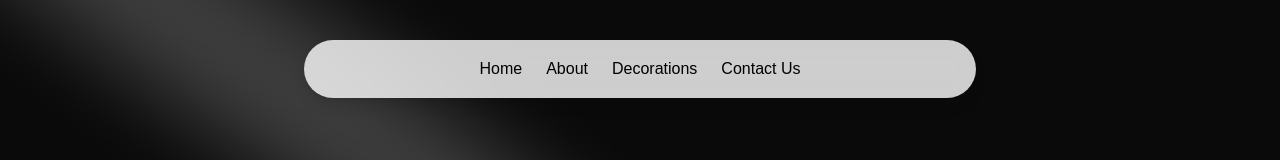
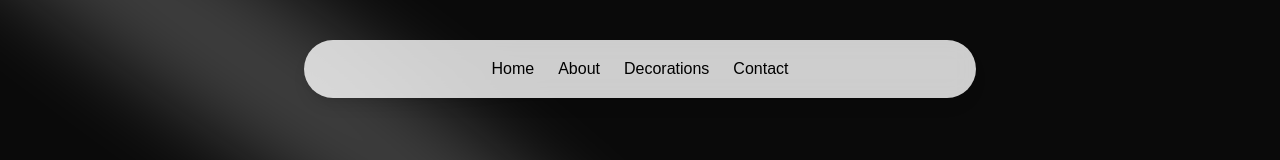
Before and after one commit to therahulkumar9/dev-decoration, a Next.js app: page / in a window 1280 px wide. Shown: the top 160 px of the page. Built offline with nearby package versions, Linux system fonts and the light colour scheme.

Commit message:
Update Contact Us link

```diff
--- a/src/components/Navbar.tsx
+++ b/src/components/Navbar.tsx
@@ -50,7 +50,7 @@ function Navbar({ className }: { className?: string }) {
           <MenuItem
             setActive={setActive}
             active={active}
-            item="Contact Us"
+            item="Contact"
           ></MenuItem>
         </Link>
       </Menu>
```
